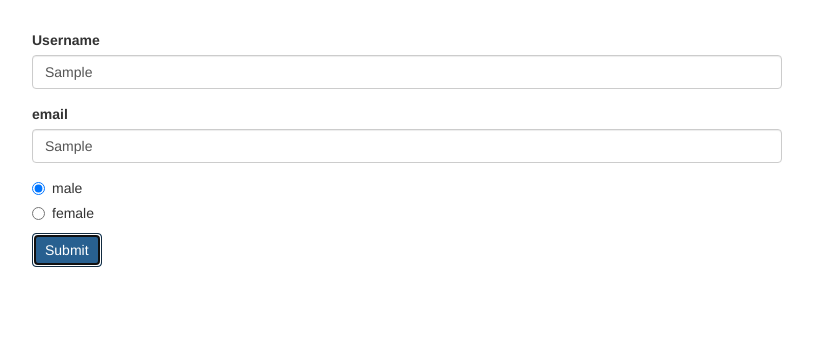
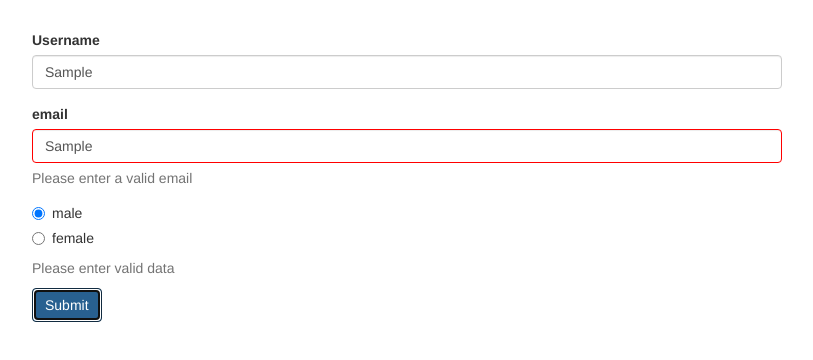
Before and after one commit to kubilaye/ng-assignments, an Angular app in the folder forms-reactive/: page / in a window 1280 px wide. Both pictures are taken after typing "Sample", "Sample" into the empty fields and a click on the button "Submit". Shown: the top 360 px of the page, without its empty margins (233-1046 px from the left). Built offline with nearby package versions, Linux system fonts and the light colour scheme.

Commit message:
validation from html side on a programmatic form

```diff
--- a/forms-reactive/src/app/app.component.css
+++ b/forms-reactive/src/app/app.component.css
@@ -1,3 +1,7 @@
 .container {
   margin-top: 30px;
 }
+
+input.ng-invalid.ng-touched {
+  border: 1px solid red;
+}
--- a/forms-reactive/src/app/app.component.html
+++ b/forms-reactive/src/app/app.component.html
@@ -9,6 +9,7 @@
             id="username"
             formControlName="username"
             class="form-control">
+          <span class="help-block" *ngIf="signupForm.get('username').touched && !signupForm.get('username').valid">Please enter your user name</span>
         </div>
         <div class="form-group">
           <label for="email">email</label>
@@ -17,6 +18,7 @@
             id="email"
             formControlName="email"
             class="form-control">
+          <span class="help-block" *ngIf="signupForm.get('email').touched && !signupForm.get('email').valid">Please enter a valid email</span>
         </div>
         <div class="radio" *ngFor="let gender of genders">
           <label>
@@ -26,6 +28,7 @@
               [value]="gender">{{ gender }}
           </label>
         </div>
+        <span class="help-block" *ngIf="signupForm.touched && !signupForm.valid">Please enter valid data</span>
         <button class="btn btn-primary" type="submit">Submit</button>
       </form>
     </div>
```
